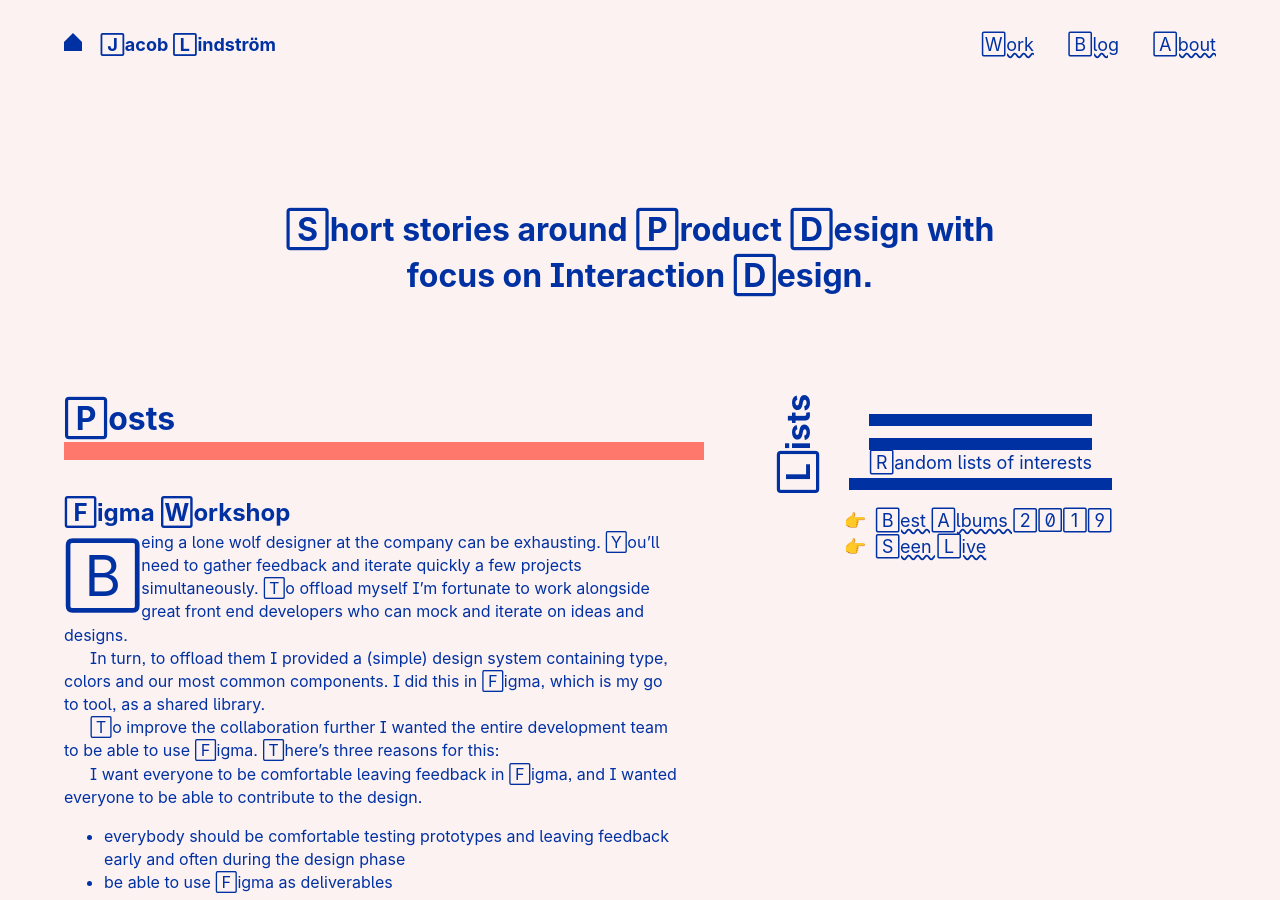
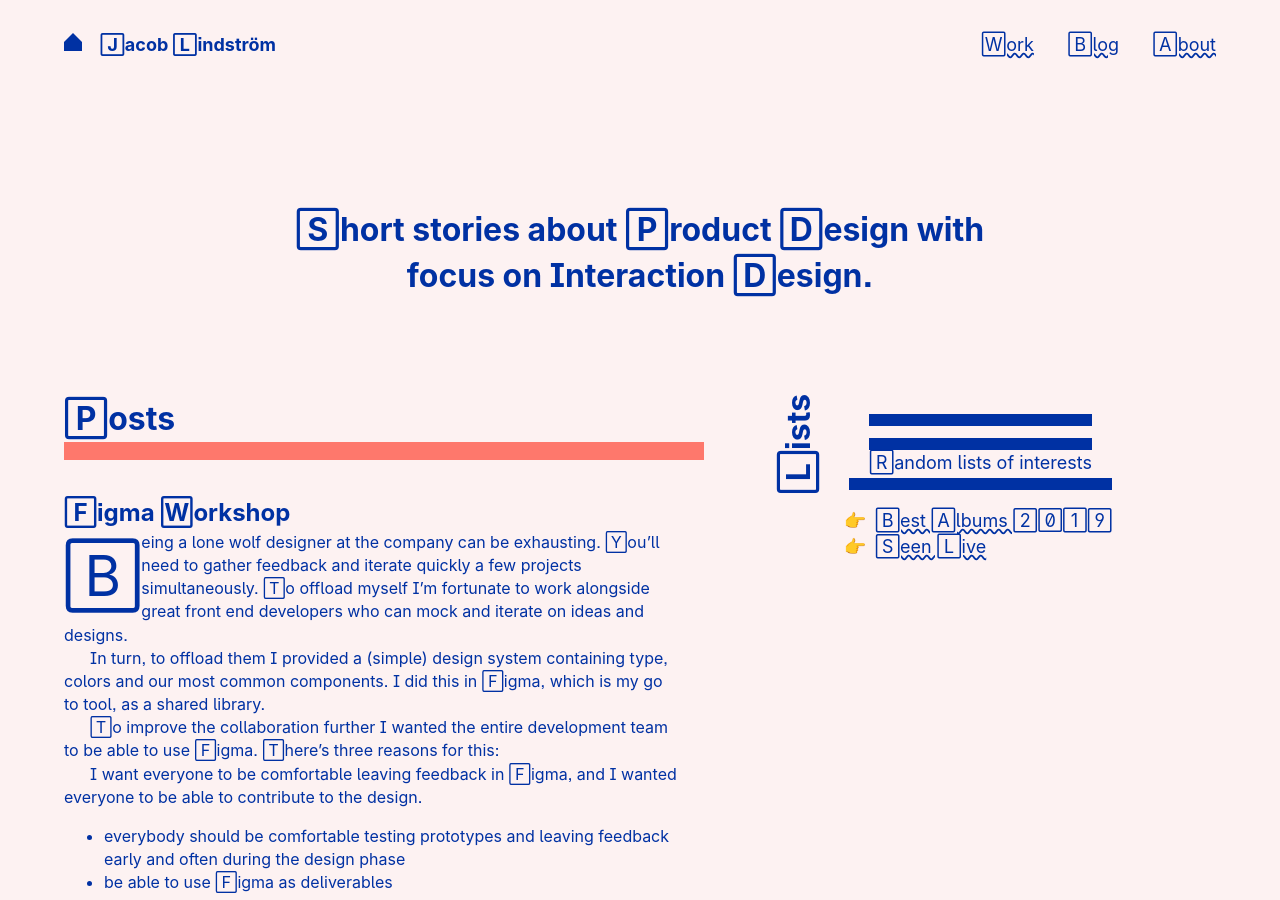
Before and after one commit to jacoblindstrm/jacoblindstrm.github.io, a Jekyll site: the page built from blog.html, in a window 1280 px wide and 900 px high. Built offline with Jekyll 4.4.1, drawn with Linux system fonts in a browser that asks for light colours.

Commit message:
Update blog.html

```diff
--- a/blog.html
+++ b/blog.html
@@ -4,7 +4,7 @@ title: Blog
 permalink: /blog/
 ---
 
-<h1>Short stories around Product Design with focus on Interaction&nbsp;Design.</h1>
+<h1>Short stories about Product&nbsp;Design with focus on Interaction&nbsp;Design.</h1>
 
 <section id="blog">
     <div class="posts">
```
